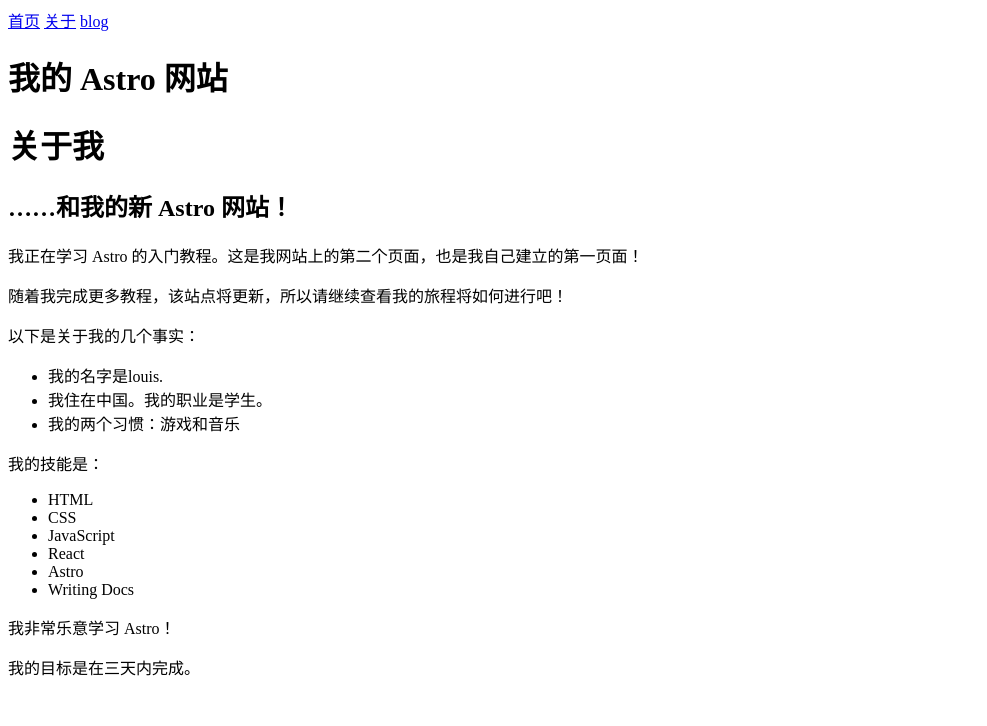
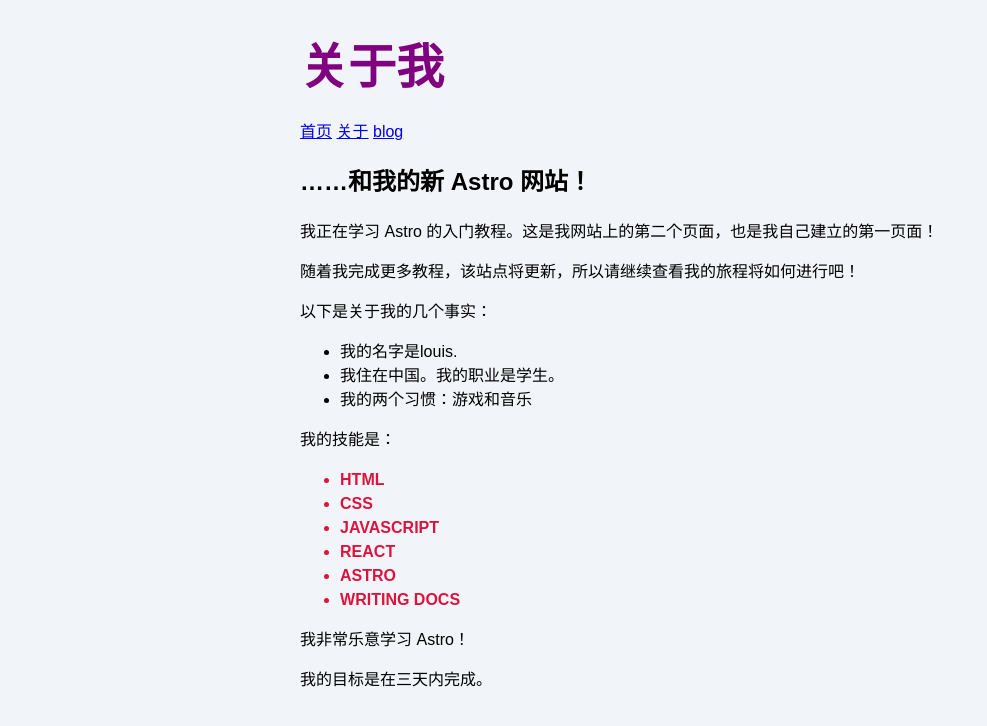
Before and after one commit to louis0703/First-stro-roject, an Astro site in the folder teal-telescope/: page /about in a window 1280 px wide. Shown: the whole page, without its empty margins (0-987 px from the left). Built offline with nearby package versions, Linux system fonts and the light colour scheme; Astro itself is replaced by a stand-in of ours.

Commit message:
创建了global.css

```diff
--- a/teal-telescope/src/pages/about.astro
+++ b/teal-telescope/src/pages/about.astro
@@ -1,4 +1,6 @@
 ---
+import '../styles/global.css';
+
 const pagetitle = "关于我";
 
 const identity = {
@@ -13,6 +15,10 @@
 const happy = true;
 const finished = false;
 const goal = 3;
+
+const skillcolor = "crimson";
+const fontWeight = "bold"
+const textCase = "uppercase"
 ---
 
 <html>
@@ -25,12 +31,26 @@
     </head>
 
     <body>
+        <h1>{pagetitle}</h1>
+
         <a href="/">首页</a>
         <a href="/about/">关于</a>
         <a href="/blog">blog</a>
 
-        <h1>我的 Astro 网站</h1>
-        <h1>{pagetitle}</h1>
+
+        <style define:vars={{ skillcolor , fontWeight , textCase}}>
+            h1 {
+                color: purple;
+                font-size: 3rem;
+            }
+
+            .skill{
+                color: var(--skillcolor);
+                font-weight: var(--fontWeight);
+                text-transform: var(--textCase);
+            }
+        </style>
+
         <h2>……和我的新 Astro 网站！</h2>
 
         <p>我正在学习 Astro 的入门教程。这是我网站上的第二个页面，也是我自己建立的第一页面！</p>
@@ -48,7 +68,7 @@
 
         <p>我的技能是：</p>
             <ul>
-                {skills.map((skill) => <li>{skill}</li>)}
+                {skills.map((skill) => <li class = "skill">{skill}</li>)}
             </ul>
 
         {happy && <p>我非常乐意学习 Astro！</p>}
--- a/teal-telescope/src/pages/blog.astro
+++ b/teal-telescope/src/pages/blog.astro
@@ -1,4 +1,6 @@
 ---
+import '../styles/global.css';
+
 const pagetitle = "Astro blog";
 ---
 
--- a/teal-telescope/src/pages/index.astro
+++ b/teal-telescope/src/pages/index.astro
@@ -1,4 +1,6 @@
 ---
+import '../styles/global.css';
+
 const pagetitle = "Astro 学习之旅";
 ---
 
--- /dev/null
+++ b/teal-telescope/src/styles/global.css
@@ -0,0 +1,21 @@
+html {
+  background-color: #f1f5f9;
+  font-family: sans-serif;
+}
+
+body {
+  margin: 0 auto;
+  width: 100%;
+  max-width: 80ch;
+  padding: 1rem;
+  line-height: 1.5;
+}
+
+* {
+  box-sizing: border-box;
+}
+
+h1 {
+  margin: 1rem 0;
+  font-size: 2.5rem;
+}
```
